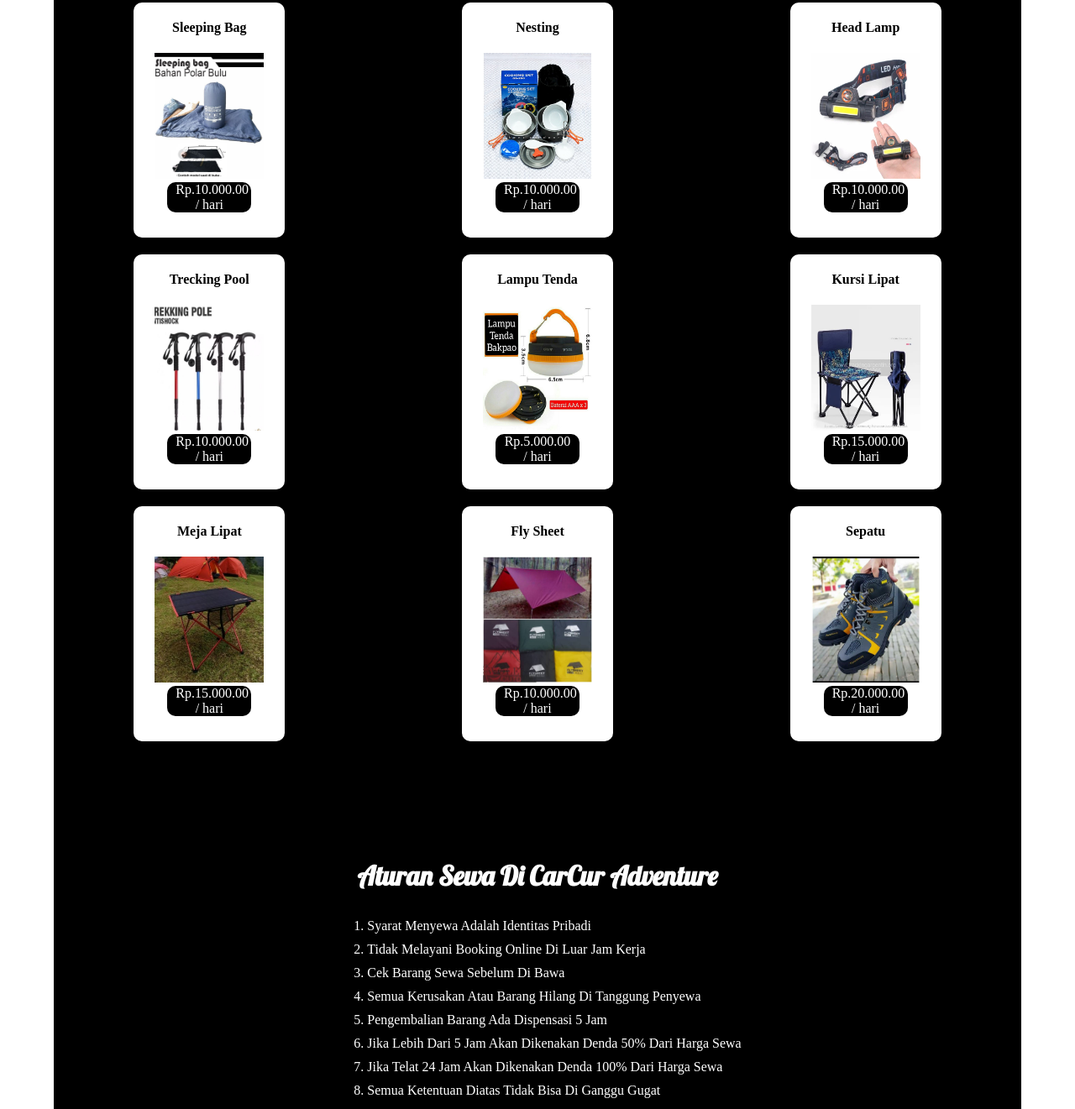
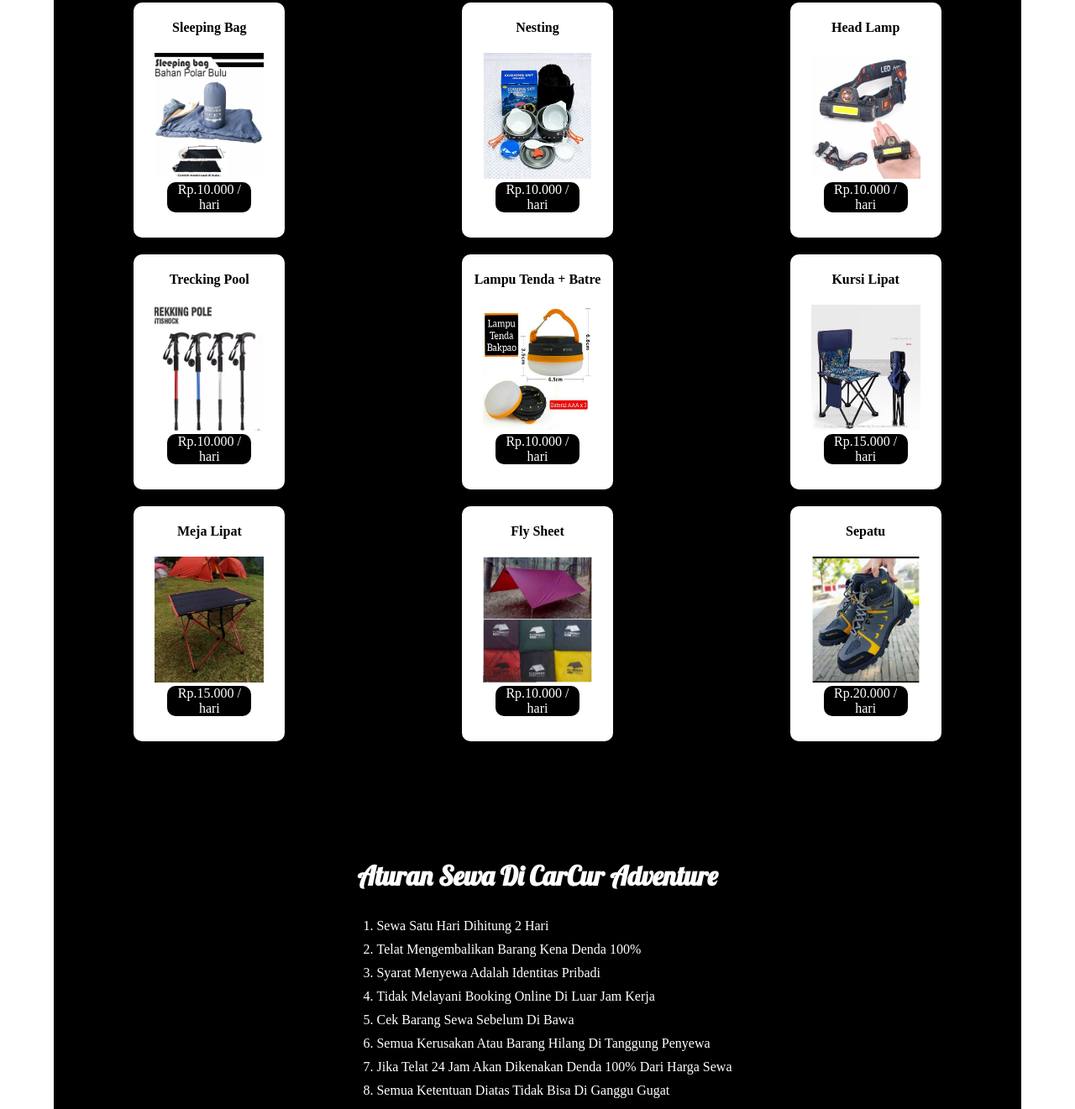
Before and after one commit to slametharyadi/website-carcur-adventure-rental-and-equipment-outdoor-, a plain HTML site: page index.html in a window 1280 px wide. Shown: the part 1839-3160 px from the top of the page at 84% size. Drawn offline with Linux system fonts and the light colour scheme.

Commit message:
mengubah content di html

```diff
--- a/index.html
+++ b/index.html
@@ -78,21 +78,21 @@
                 <h4>Tenda Dome All Cap</h4>
                 <figure>
                     <img src="img/foto1.jpg" alt="">
-                    <figcaption>Rp.30.000.00 / hari</figcaption>
+                    <figcaption>Rp.35.000 / hari</figcaption>
                 </figure>
             </div>
             <div class="box">
                 <h4>Matras</h4>
                 <figure>
                     <img src="img/foto2.jpg" alt="">
-                    <figcaption>Rp.10.000.00 / hari</figcaption>
+                    <figcaption>Rp.10.000 / hari</figcaption>
                 </figure>
             </div>
             <div class="box">
                 <h4>Kompor Portable</h4>
                 <figure>
                     <img src="img/foto3.jpg" alt="">
-                    <figcaption>Rp.10.000.00 / hari</figcaption>
+                    <figcaption>Rp.10.000 / hari</figcaption>
                 </figure>
             </div>
             <div class="box">
@@ -106,77 +106,77 @@
                 <h4>Tas Carrir</h4>
                 <figure>
                     <img src="img/foto5.jpg" alt="">
-                    <figcaption>Rp.20.000.00 / hari</figcaption>
+                    <figcaption>Rp.20.000 / hari</figcaption>
                 </figure>
             </div>
             <div class="box">
                 <h4>Daypack</h4>
                 <figure>
                     <img src="img/foto6.jpg" alt="">
-                    <figcaption>Rp.15.000.00 / hari</figcaption>
+                    <figcaption>Rp.15.000 / hari</figcaption>
                 </figure>
             </div>
             <div class="box">
                 <h4>Sleeping Bag</h4>
                 <figure>
                     <img src="img/foto7.jpeg" alt="">
-                    <figcaption>Rp.10.000.00 / hari</figcaption>
+                    <figcaption>Rp.10.000 / hari</figcaption>
                 </figure>
             </div>
             <div class="box">
                 <h4>Nesting</h4>
                 <figure>
                     <img src="img/foto8.jpg" alt="">
-                    <figcaption>Rp.10.000.00 / hari</figcaption>
+                    <figcaption>Rp.10.000 / hari</figcaption>
                 </figure>
             </div>
             <div class="box">
                 <h4>Head Lamp</h4>
                 <figure>
                     <img src="img/foto9.jpg" alt="">
-                    <figcaption>Rp.10.000.00 / hari</figcaption>
+                    <figcaption>Rp.10.000 / hari</figcaption>
                 </figure>
             </div>
             <div class="box">
                 <h4>Trecking Pool</h4>
                 <figure>
                     <img src="img/foto10.jpg" alt="">
-                    <figcaption>Rp.10.000.00 / hari</figcaption>
+                    <figcaption>Rp.10.000 / hari</figcaption>
                 </figure>
             </div>
             <div class="box">
-                <h4>Lampu Tenda</h4>
+                <h4>Lampu Tenda + Batre</h4>
                 <figure>
                     <img src="img/foto11.jpg" alt="">
-                    <figcaption>Rp.5.000.00 / hari</figcaption>
+                    <figcaption>Rp.10.000 / hari</figcaption>
                 </figure>
             </div>
             <div class="box">
                 <h4>Kursi Lipat</h4>
                 <figure>
                     <img src="img/foto12.jpg" alt="">
-                    <figcaption>Rp.15.000.00 / hari</figcaption>
+                    <figcaption>Rp.15.000 / hari</figcaption>
                 </figure>
             </div>
             <div class="box">
                 <h4>Meja Lipat</h4>
                 <figure>
                     <img src="img/foto13.jpg" alt="">
-                    <figcaption>Rp.15.000.00 / hari</figcaption>
+                    <figcaption>Rp.15.000 / hari</figcaption>
                 </figure>
             </div>
             <div class="box">
                 <h4>Fly Sheet</h4>
                 <figure>
                     <img src="img/foto14.jpg" alt="">
-                    <figcaption>Rp.10.000.00 / hari</figcaption>
+                    <figcaption>Rp.10.000 / hari</figcaption>
                 </figure>
             </div>
             <div class="box">
                 <h4>Sepatu</h4>
                 <figure>
                     <img src="img/foto15.jpg" alt="">
-                    <figcaption>Rp.20.000.00 / hari</figcaption>
+                    <figcaption>Rp.20.000 / hari</figcaption>
                 </figure>
             </div>
         </div>
@@ -188,12 +188,12 @@
         <h1>Aturan Sewa Di CarCur Adventure</h1>
         <div class="rule">
             <ol>
+                <li>Sewa Satu Hari Dihitung 2 Hari</li>
+                <li>Telat Mengembalikan Barang Kena Denda 100%</li>
                 <li>Syarat Menyewa Adalah Identitas Pribadi</li>
                 <li>Tidak Melayani Booking Online Di Luar Jam Kerja</li>
                 <li>Cek Barang Sewa Sebelum Di Bawa</li>
                 <li>Semua Kerusakan Atau Barang Hilang Di Tanggung Penyewa </li>
-                <li>Pengembalian Barang Ada Dispensasi 5 Jam</li>
-                <li>Jika Lebih Dari 5 Jam Akan Dikenakan Denda 50% Dari Harga Sewa</li>
                 <li>Jika Telat 24 Jam Akan Dikenakan Denda 100% Dari Harga Sewa</li>
                 <li>Semua Ketentuan Diatas Tidak Bisa Di Ganggu Gugat</li>
             </ol>
--- a/style.css
+++ b/style.css
@@ -393,3 +393,9 @@ footer p{
     }
 
 }
+
+@media (max-width: 273px) {
+    .container{
+        height: 8420px;
+    }
+}
```
